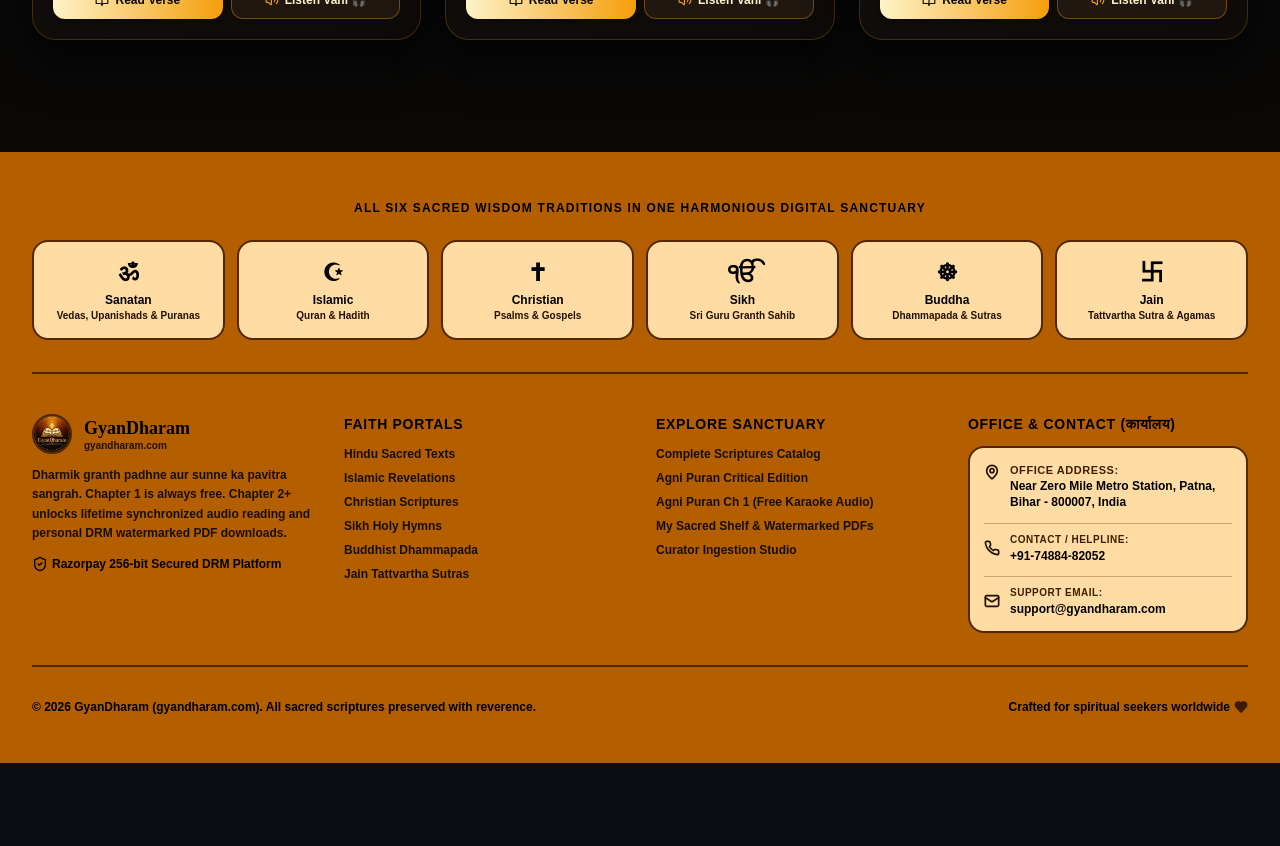
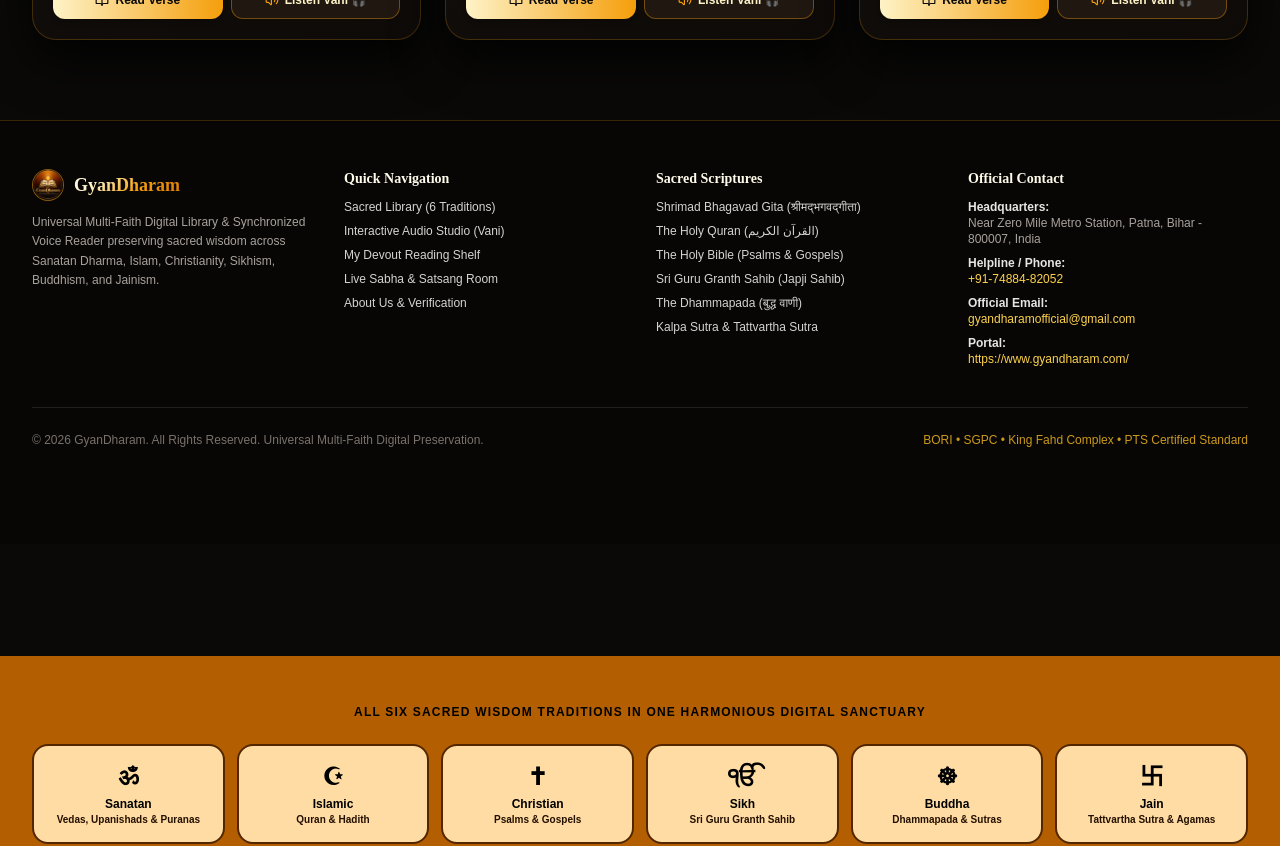
Before and after one commit to khushboo979-835/puraan, a Next.js app: page / in a window 1280 px wide. Shown: the part 1760-2606 px from the top of the page. Before the commit the page ends 2523 px from the top, so only its background shows below. Built offline with nearby package versions, Linux system fonts and the light colour scheme; no server answers.

Commit message:
feat: add official contact email gyandharamofficial@gmail.com and footer across all pages

```diff
--- a/app/about/page.tsx
+++ b/app/about/page.tsx
@@ -154,6 +154,16 @@
               </div>
 
               <div className="flex items-center space-x-3">
+                <Mail className="w-4 h-4 text-amber-400 flex-shrink-0" />
+                <div>
+                  <span className="font-bold text-stone-200 block">Official Email:</span>
+                  <a href="mailto:gyandharamofficial@gmail.com" className="text-amber-300 hover:underline font-bold">
+                    gyandharamofficial@gmail.com
+                  </a>
+                </div>
+              </div>
+
+              <div className="flex items-center space-x-3">
                 <Globe className="w-4 h-4 text-amber-400 flex-shrink-0" />
                 <div>
                   <span className="font-bold text-stone-200 block">Official Portal:</span>
--- a/app/page.tsx
+++ b/app/page.tsx
@@ -281,6 +281,79 @@
         </div>
       </section>
 
+      {/* ── LUXURY FOOTER ────────────────────────────────────────── */}
+      <footer className="mt-20 border-t border-[#F59E0B]/20 bg-[#080604] pt-12 pb-24 text-stone-300">
+        <div className="max-w-7xl mx-auto px-4 sm:px-6 lg:px-8">
+          <div className="grid grid-cols-1 md:grid-cols-4 gap-8 mb-10 text-xs">
+            {/* Brand Col */}
+            <div className="space-y-3 md:col-span-1">
+              <div className="flex items-center space-x-2.5">
+                <div className="w-8 h-8 rounded-full overflow-hidden border border-[#F59E0B]/50 bg-[#18130E]">
+                  <img src="/logo.jpg" alt="GyanDharam" className="w-full h-full object-cover" />
+                </div>
+                <span className="font-heading font-bold text-lg gold-gradient-text">GyanDharam</span>
+              </div>
+              <p className="text-stone-400 leading-relaxed">
+                Universal Multi-Faith Digital Library &amp; Synchronized Voice Reader preserving sacred wisdom across Sanatan Dharma, Islam, Christianity, Sikhism, Buddhism, and Jainism.
+              </p>
+            </div>
+
+            {/* Quick Links */}
+            <div className="space-y-2.5">
+              <h4 className="font-heading font-bold text-sm text-[#FFFBEB]">Quick Navigation</h4>
+              <ul className="space-y-2">
+                <li><Link href="/library" className="hover:text-amber-300 transition">Sacred Library (6 Traditions)</Link></li>
+                <li><Link href="/interactive-audio" className="hover:text-amber-300 transition">Interactive Audio Studio (Vani)</Link></li>
+                <li><Link href="/my-shelf" className="hover:text-amber-300 transition">My Devout Reading Shelf</Link></li>
+                <li><Link href="/sabha" className="hover:text-amber-300 transition">Live Sabha &amp; Satsang Room</Link></li>
+                <li><Link href="/about" className="hover:text-amber-300 transition">About Us &amp; Verification</Link></li>
+              </ul>
+            </div>
+
+            {/* Sacred Traditions */}
+            <div className="space-y-2.5">
+              <h4 className="font-heading font-bold text-sm text-[#FFFBEB]">Sacred Scriptures</h4>
+              <ul className="space-y-2">
+                <li><Link href="/reader/bhagavad-gita/1" className="hover:text-amber-300 transition">Shrimad Bhagavad Gita (श्रीमद्भगवद्गीता)</Link></li>
+                <li><Link href="/reader/the-holy-quran/1" className="hover:text-amber-300 transition">The Holy Quran (القرآن الكريم)</Link></li>
+                <li><Link href="/reader/the-holy-bible-psalms/1" className="hover:text-amber-300 transition">The Holy Bible (Psalms &amp; Gospels)</Link></li>
+                <li><Link href="/reader/japji-sahib/1" className="hover:text-amber-300 transition">Sri Guru Granth Sahib (Japji Sahib)</Link></li>
+                <li><Link href="/reader/dhammapada/1" className="hover:text-amber-300 transition">The Dhammapada (बुद्ध वाणी)</Link></li>
+                <li><Link href="/reader/tattvartha-sutra/1" className="hover:text-amber-300 transition">Kalpa Sutra &amp; Tattvartha Sutra</Link></li>
+              </ul>
+            </div>
+
+            {/* Official Contact */}
+            <div className="space-y-2.5">
+              <h4 className="font-heading font-bold text-sm text-[#FFFBEB]">Official Contact</h4>
+              <div className="space-y-2 text-stone-400">
+                <p>
+                  <strong className="text-stone-200 block">Headquarters:</strong>
+                  Near Zero Mile Metro Station, Patna, Bihar - 800007, India
+                </p>
+                <p>
+                  <strong className="text-stone-200 block">Helpline / Phone:</strong>
+                  <a href="tel:+917488482052" className="text-amber-300 hover:underline">+91-74884-82052</a>
+                </p>
+                <p>
+                  <strong className="text-stone-200 block">Official Email:</strong>
+                  <a href="mailto:gyandharamofficial@gmail.com" className="text-amber-300 hover:underline">gyandharamofficial@gmail.com</a>
+                </p>
+                <p>
+                  <strong className="text-stone-200 block">Portal:</strong>
+                  <a href="https://www.gyandharam.com/" className="text-amber-300 hover:underline">https://www.gyandharam.com/</a>
+                </p>
+              </div>
+            </div>
+          </div>
+
+          <div className="pt-6 border-t border-stone-800/80 text-center text-xs text-stone-500 flex flex-col sm:flex-row items-center justify-between gap-2">
+            <p>© 2026 GyanDharam. All Rights Reserved. Universal Multi-Faith Digital Preservation.</p>
+            <p className="text-amber-400/80">BORI • SGPC • King Fahd Complex • PTS Certified Standard</p>
+          </div>
+        </div>
+      </footer>
+
       {/* ── PERSISTENT BOTTOM-RIGHT AUDIO PLAYER ───────────────────── */}
       <GlobalAudioPlayer
         currentTrack={activeTrack}
--- a/components/AboutUsModal.tsx
+++ b/components/AboutUsModal.tsx
@@ -97,7 +97,7 @@
               <div className="flex items-center space-x-2.5">
                 <Mail className="w-4 h-4 text-[#F59E0B] flex-shrink-0" />
                 <span>
-                  <strong>Inquiries:</strong> support@gyandharam.com | contact@gyandharam.com
+                  <strong>Official Email:</strong> gyandharamofficial@gmail.com
                 </span>
               </div>
             </div>
```
